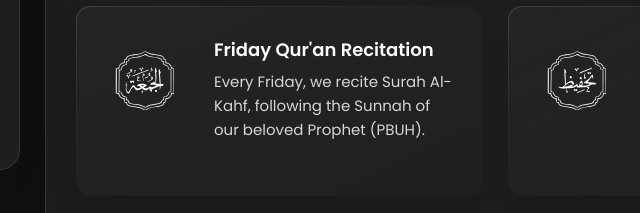
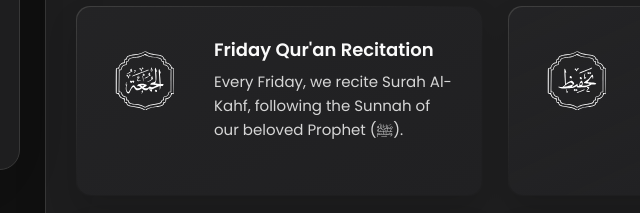
Before and after one commit to daquran/daquran.github.io, a plain HTML site: page index.html in a window 1280 px wide. Shown: the part 292-505 px from the top of the page, 295-935 px from the left. Drawn offline with nearby package versions, Linux system fonts and the light colour scheme.

Commit message:
Update index.html

```diff
--- a/index.html
+++ b/index.html
@@ -93,7 +93,7 @@
               <div class="services-content-box">
                 <h4 class="h4 services-item-title">Friday Qur'an Recitation</h4>
                 <p class="services-item-text">
-                  Every Friday, we recite Surah Al-Kahf, following the Sunnah of our beloved Prophet (PBUH).
+                  Every Friday, we recite Surah Al-Kahf, following the Sunnah of our beloved Prophet (ﷺ).
                 </p>
               </div>
             </li>
```
